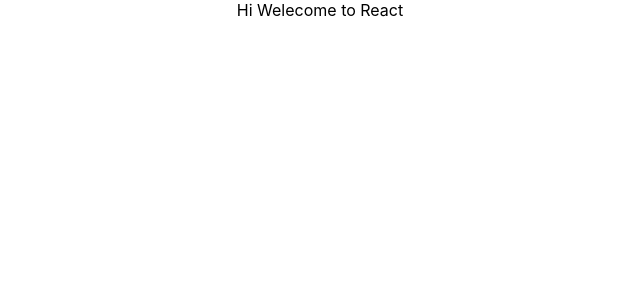
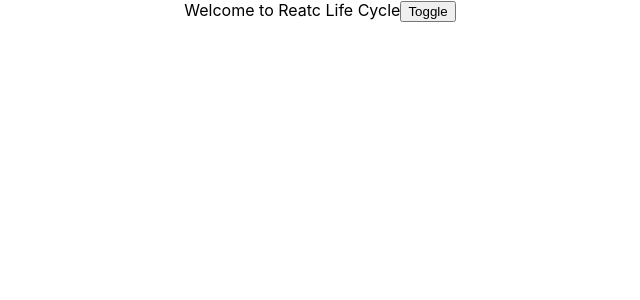
Before and after one commit to sravanbommana/react-refresh, a React (Create React App) app: page / in a window 1280 px wide. Shown: the top 300 px of the page, without its empty margins (320-960 px from the left). Built offline with nearby package versions, Linux system fonts and the light colour scheme.

Commit message:
added life cycle methods

```diff
--- a/src/App.js
+++ b/src/App.js
@@ -1,9 +1,10 @@
 import './App.css';
+import LifeCycleMethodsDemo from './components/LifeCycleMethodsDemo';
 
 function App() {
   return (
     <div className="App">
-     Hi Welecome to React
+       <LifeCycleMethodsDemo />
     </div>
   );
 }
--- /dev/null
+++ b/src/components/LifeCycleMethodsDemo.js
@@ -0,0 +1,51 @@
+import React, { Component } from 'react'
+
+export class LifeCycleMethodsDemo extends Component {
+
+  constructor(props) {
+    console.log("Inside Constructor")
+    super(props)
+    this.state = {
+      show: false
+    }
+  }
+
+  static getDerivedStateFromProps(props, state) {
+    console.log("Inside getDerivedStateFromProps");
+    return null;
+  }
+
+  componentDidMount() {
+    console.log("Inside componentDidMount");
+  }
+
+  shouldComponentUpdate() {
+    console.log("Inside shouldComponentUpdate");
+    return null;
+  }
+
+  getSnapshotBeforeUpdate(prevProps, prevState) {
+    console.log("Inside getSnapshotBeforeUpdate");
+  }
+
+  componentDidUpdate(prevProps, prevState, snapshot) {
+    console.log("Inside componentDidUpdate");
+    return null;
+  }
+
+  componentWillUnmount() {
+    console.log("Inside componentWillUnmount");
+  }
+  render() {
+    console.log("Inside Render")
+    return (
+      <div>
+
+        Welcome to Reatc Life Cycle
+        <button onClick={() => this.setState({show: !this.state.show})}>Toggle</button>
+      </div>
+    )
+  }
+}
+
+export default LifeCycleMethodsDemo
--- a/src/index.js
+++ b/src/index.js
@@ -6,9 +6,9 @@
 
 const root = ReactDOM.createRoot(document.getElementById('root'));
 root.render(
-  <React.StrictMode>
+
     <App />
-  </React.StrictMode>
+
 );
 
 // If you want to start measuring performance in your app, pass a function
```
